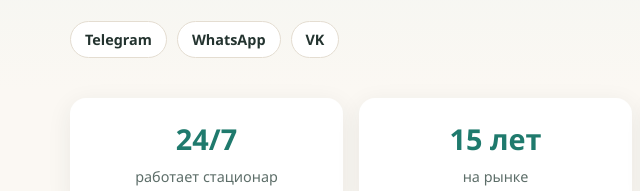
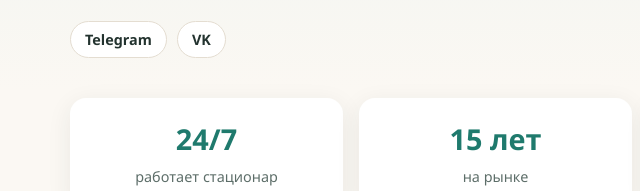
Before and after one commit to user123-png/vetclicnic.github.io, a plain HTML site: page index.html in a window 1280 px wide. Shown: the part 504-695 px from the top of the page, 0-640 px from the left. Drawn offline with Linux system fonts and the light colour scheme.

Commit message:
Add files via upload

```diff
--- a/index.html
+++ b/index.html
@@ -53,7 +53,6 @@
           </div>
           <ul class="messengers" aria-label="Связаться в мессенджере">
             <li><a href="https://t.me/sera1im" data-contact="Telegram" data-value="@sera1im" data-button="Открыть в Telegram">Telegram</a></li>
-            <li><a href="https://wa.me/79604564579" target="_blank" rel="noopener">WhatsApp</a></li>
             <li><a href="https://vk.ru/bruhyouarestupid" data-contact="ВКонтакте" data-button="Перейти в ВКонтакте">VK</a></li>
           </ul>
         </div>
@@ -255,7 +254,6 @@
           </address>
           <ul class="messengers messengers--dark">
             <li><a href="https://t.me/sera1im" data-contact="Telegram" data-value="@sera1im" data-button="Открыть в Telegram">Telegram</a></li>
-            <li><a href="https://wa.me/79604564579" target="_blank" rel="noopener">WhatsApp</a></li>
             <li><a href="https://vk.ru/bruhyouarestupid" data-contact="ВКонтакте" data-button="Перейти в ВКонтакте">VK</a></li>
           </ul>
           <div class="map" role="img" aria-label="Схема проезда (заглушка)">Здесь будет карта проезда</div>
```
Also changed, not shown: 2 other files.
